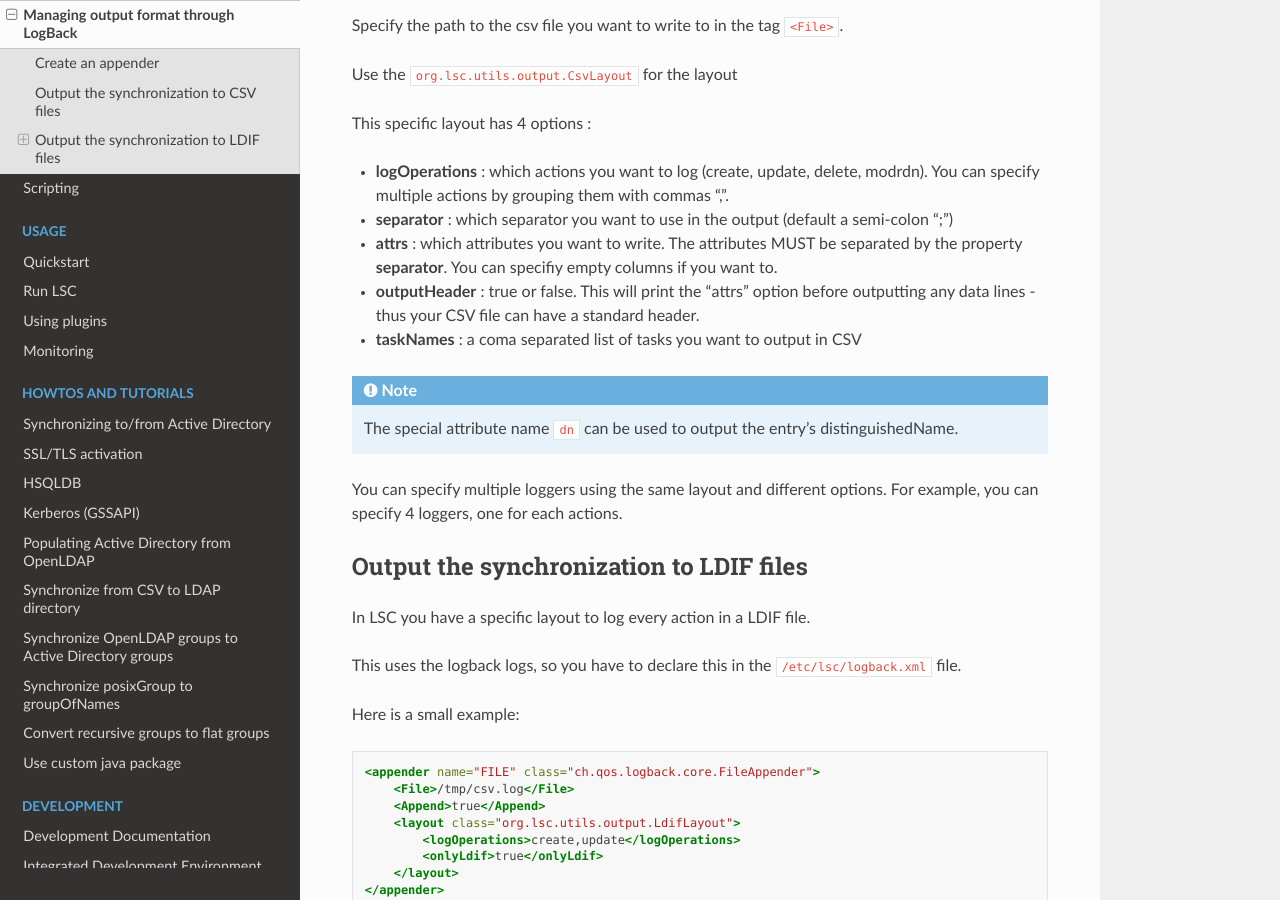
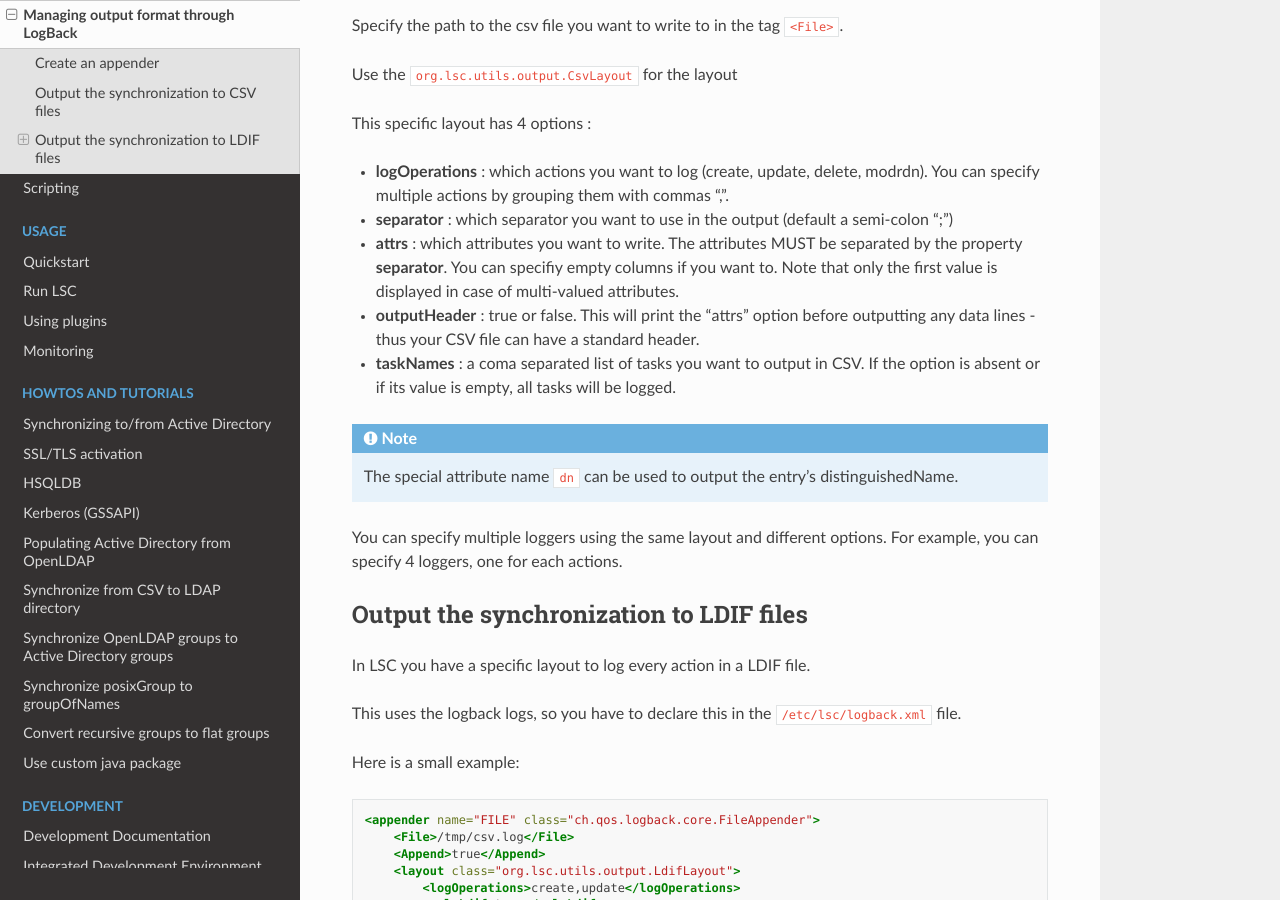
Before and after one commit to lsc-project/documentation, a Sphinx documentation site: the page built from source/logging.rst, in a window 1280 px wide and 900 px high, scrolled down 1126 px. Built offline with Sphinx 7.4.7 and the Read the Docs theme 3.1.0, drawn with Linux system fonts in a browser that asks for light colours.

Commit message:
add precisions about taskNames and attrs CSV options (#16)

```diff
--- a/source/logging.rst
+++ b/source/logging.rst
@@ -56,9 +56,9 @@ This specific layout has 4 options :
 
 - **logOperations** : which actions you want to log (create, update, delete, modrdn). You can specify multiple actions by grouping them with commas ",".
 - **separator** : which separator you want to use in the output (default a semi-colon ";")
-- **attrs** : which attributes you want to write. The attributes MUST be separated by the property **separator**. You can specifiy empty columns if you want to.
+- **attrs** : which attributes you want to write. The attributes MUST be separated by the property **separator**. You can specifiy empty columns if you want to. Note that only the first value is displayed in case of multi-valued attributes.
 - **outputHeader** : true or false. This will print the "attrs" option before outputting any data lines - thus your CSV file can have a standard header.
-- **taskNames** : a coma separated list of tasks you want to output in CSV
+- **taskNames** : a coma separated list of tasks you want to output in CSV. If the option is absent or if its value is empty, all tasks will be logged.
 
 .. note::
 
```
